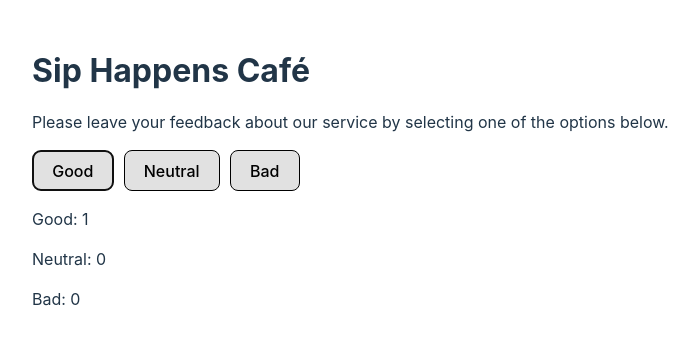
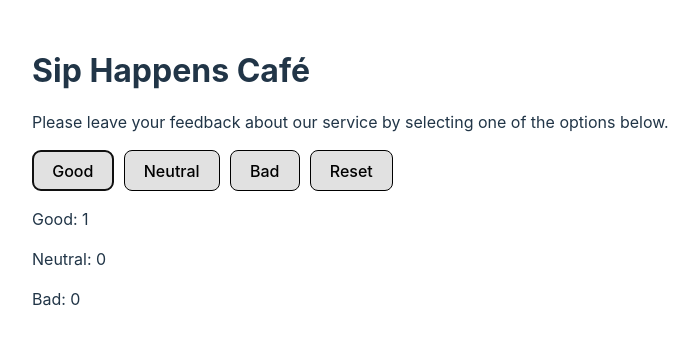
Before and after one commit to olhaHrb/goit-react-hw-02, a React (Vite) app: page / in a window 1280 px wide. Both pictures are taken after a click on the button "Good". Shown: the top 344 px of the page, without its empty margins (0-699 px from the left). Built offline with nearby package versions, Linux system fonts and the light colour scheme.

Commit message:
new step 4

```diff
--- a/src/components/App/App.jsx
+++ b/src/components/App/App.jsx
@@ -13,10 +13,19 @@ const App = () => {
   };
   const [clicks, setClicks] = useState(state);
   const updateFeedback = (feedbackType) => {
-    setClicks({
-      ...clicks,
-      [feedbackType]: clicks[feedbackType] + 1,
-    });
+    if (feedbackType === "reset") {
+      setClicks({
+        ...clicks,
+        good: 0,
+        neutral: 0,
+        bad: 0,
+      });
+    } else {
+      setClicks({
+        ...clicks,
+        [feedbackType]: clicks[feedbackType] + 1,
+      });
+    }
   };
 
   const totalFeedback = clicks.good + clicks.neutral + clicks.bad;
@@ -24,7 +33,9 @@ const App = () => {
   return (
     <div>
       <Description />
-      <Options updateFeedback={updateFeedback}> </Options>
+      <Options updateFeedback={updateFeedback} total={totalFeedback}>
+        {" "}
+      </Options>
       {totalFeedback > 0 ? (
         <Feedback value={clicks}></Feedback>
       ) : (
--- a/src/components/Options/Options.jsx
+++ b/src/components/Options/Options.jsx
@@ -1,6 +1,6 @@
 import css from "./Options.module.css";
 
-const Options = ({ updateFeedback }) => {
+const Options = ({ updateFeedback, total }) => {
   return (
     <>
       <button className={css.button} onClick={() => updateFeedback("good")}>
@@ -12,6 +12,11 @@ const Options = ({ updateFeedback }) => {
       <button className={css.button} onClick={() => updateFeedback("bad")}>
         Bad
       </button>
+      {total > 0 && (
+        <button className={css.button} onClick={() => updateFeedback("reset")}>
+          Reset
+        </button>
+      )}
     </>
   );
 };
```
